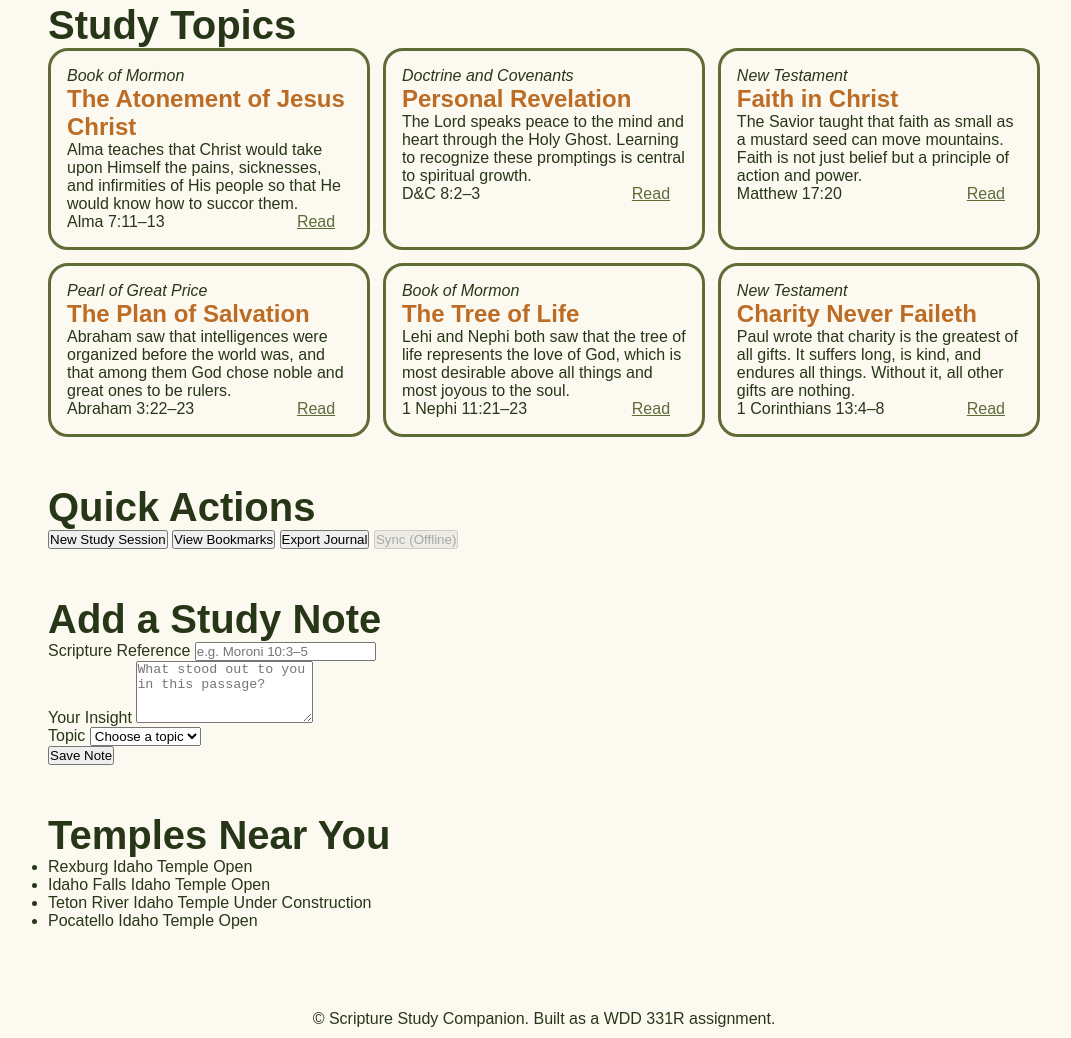
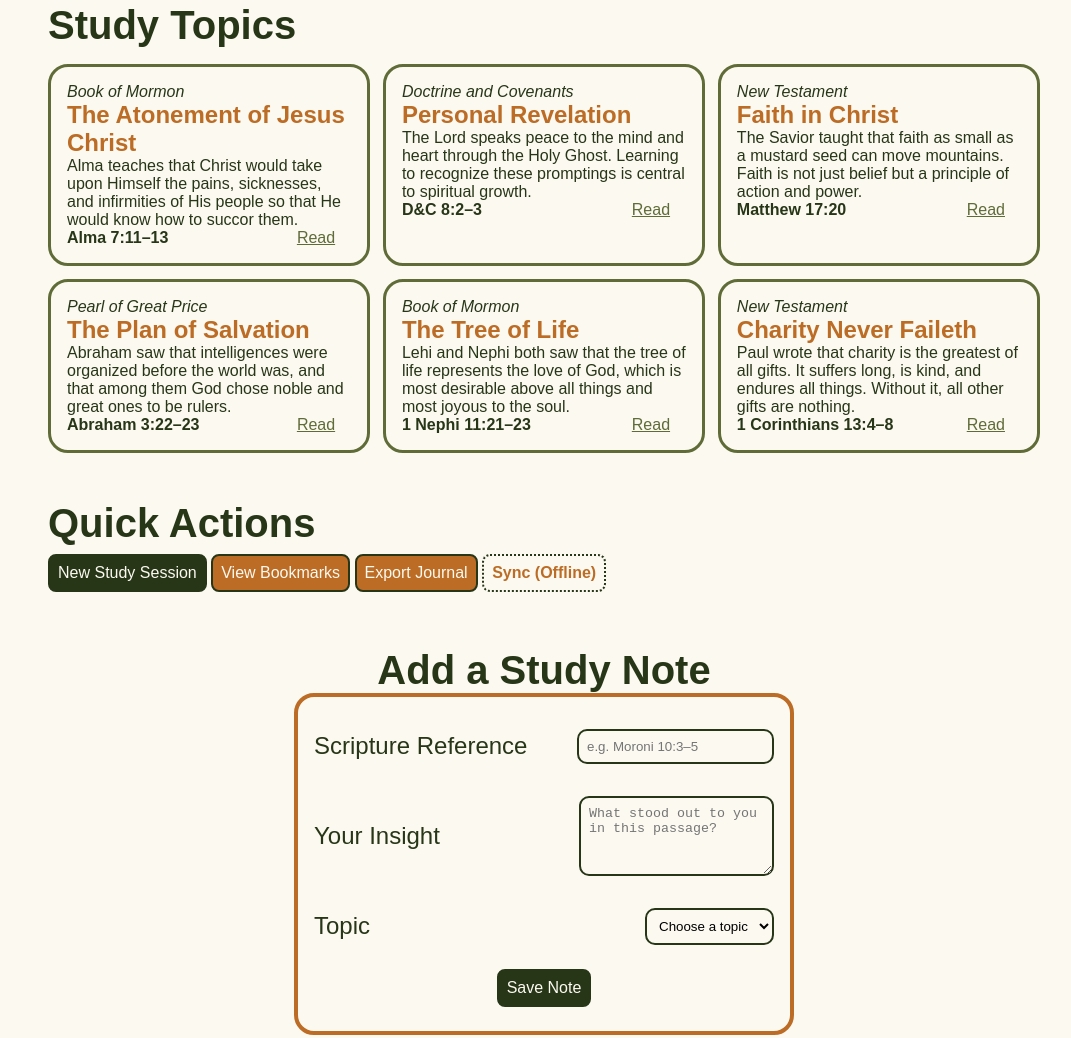
Before and after one commit to Joshwalks7/wdd331-portfolio, a plain HTML site: page unit-2/layered-components/index.html in a window 1280 px wide. Shown: the part 213-1251 px from the top of the page, without its empty margins (96-1167 px from the left). Drawn offline with Linux system fonts and the light colour scheme; a web font is replaced by a local one.

Commit message:
unit 2 finishing touches

```diff
--- a/unit-2/layered-components/css/base/elements.css
+++ b/unit-2/layered-components/css/base/elements.css
@@ -30,6 +30,10 @@ body {
       font-size: clamp(var(--font-size-md), 6vw, var(--font-size-lg));
       color: var(--color-text);
    }
+   :is(a, button, input, textarea, select):focus-visible {
+      outline: 2px solid var(--color-secondary-accent);
+      outline-offset: 2px;
+   }
    footer {
       text-align: center;
    }
--- a/unit-2/layered-components/css/components/buttons.css
+++ b/unit-2/layered-components/css/components/buttons.css
@@ -2,3 +2,25 @@
    Use native nesting for pseudo-classes and modifiers. */
 
 /* TODO: Style the button components */
+button {
+   font-size: var(--font-size-md);
+   border-radius: calc(var(--border-radius) * .4);
+   padding: var(--space-sm);
+   margin: var(--space-sm) 0;
+   &:not(:disabled) {
+      color: var(--color-bg);
+      border: var(--border);
+   }
+   &.primary {
+      background-color: var(--color-primary);
+   }
+   &.secondary {
+      background-color: var(--color-text);
+   }
+   &:disabled {
+      background-color: var(--color-bg);
+      color: var(--color-text);
+      font-weight: bold;
+      border: 2px dotted var(--color-primary);
+   }
+}
--- a/unit-2/layered-components/css/components/cards.css
+++ b/unit-2/layered-components/css/components/cards.css
@@ -2,10 +2,9 @@
    Use native nesting. Reference tokens with var(). */
 
 /* TODO: Style the card components */
-.card-group {
 .cards {
    display: grid;
-      grid-template-columns: repeat(auto-fit, minmax(250px, 1fr));
+   grid-template-columns: repeat(auto-fit, minmax(var(--card-width), 1fr));
    gap: calc(var(--space-md) * .8);
    .card {
       border: 3px solid var(--color-secondary-accent);
@@ -17,6 +16,8 @@
       .card-footer {
          display: flex;
          justify-content: space-between;
+         span {
+            font-weight: bold;
          }
       }
    }
--- a/unit-2/layered-components/css/components/forms.css
+++ b/unit-2/layered-components/css/components/forms.css
@@ -2,3 +2,23 @@
    Use native nesting. Add :focus-visible styles to all inputs. */
 
 /* TODO: Style the form components */
+form {
+   border: 4px solid var(--color-text);
+   border-radius: var(--border-radius);
+   width: min(100%, calc(var(--card-width) * 2));
+   padding: var(--space-md);
+   margin: 0 auto;
+   div {
+      display: flex;
+      justify-content: space-between;
+      align-items: center;
+      font-size: clamp(var(--font-size-md), 4vw, var(--font-size-lg));
+      :is(input, textarea, select) {
+         background-color: var(--color-bg);
+         margin: var(--space-md) 0;
+         border-radius: calc(var(--border-radius)*.5);
+         border: var(--border);
+         padding: var(--space-sm);
+      }
+   }
+}
--- a/unit-2/layered-components/css/components/nav.css
+++ b/unit-2/layered-components/css/components/nav.css
@@ -21,12 +21,17 @@ nav {
          background-color: var(--color-bg);
          border: 2px solid var(--color-secondary-accent);
       }
+      &[aria-current="page"] {
+         color: var(--color-text);
+         background-color: var(--color-bg);
+         border: 2px solid var(--color-secondary-accent);
+      }
    }
    ul {
       margin-top: var(--space-sm);
       list-style-type: none;
       display: flex;
-      gap: 6px;
+      gap: var(--space-sm);
       flex-direction: column;
       @media (min-width: 600px) {
          flex-direction: row;
--- a/unit-2/layered-components/css/components/temples.css
+++ b/unit-2/layered-components/css/components/temples.css
@@ -2,3 +2,14 @@
    Style the status badges differently based on class (.open, .construction). */
 
 /* TODO: Style the temple list */
+.temples {
+   list-style-type: "✨";
+   padding-left: var(--space-lg);
+   font-size: clamp(var(--font-size-md), 4vw, var(--font-size-lg));
+   .open {
+      font-weight: bold;
+   }
+   .construction {
+      font-style: italic;
+   }
+}
--- a/unit-2/layered-components/css/tokens/colors.css
+++ b/unit-2/layered-components/css/tokens/colors.css
@@ -6,7 +6,5 @@
     --color-bg: #fbf9f0;
     --color-primary: #283618;
     --color-text: #bc6c25;
-    /* --color-primary: #bc6c25;
-    --color-text: #283618; */
     --color-secondary-accent: #606c38;
 }
--- a/unit-2/layered-components/css/tokens/variables.css
+++ b/unit-2/layered-components/css/tokens/variables.css
@@ -14,4 +14,6 @@
     --font-size-xxl: 4rem;
     --grid-size-sm: 1fr;
     --grid-size-lg: 1fr 1fr 1fr;
+    --card-width: 250px;
+    --border: 2px solid var(--color-primary);
 }
--- a/unit-2/layered-components/css/utilities/utilities.css
+++ b/unit-2/layered-components/css/utilities/utilities.css
@@ -3,3 +3,9 @@
    by layer order without needing !important. */
 
 /* TODO: Add any utility classes you find useful */
+.center {
+   text-align: center;
+}
+.top-margin {
+   margin-top: var(--space-md);
+}
--- a/unit-2/layered-components/index.html
+++ b/unit-2/layered-components/index.html
@@ -25,7 +25,7 @@
     <main>
         <section class="card-group">
             <h2>Study Topics</h2>
-            <div class="cards">
+            <div class="cards top-margin">
                 <article class="card">
                     <div class="card-tag">Book of Mormon</div>
                     <h3>The Atonement of Jesus Christ</h3>
@@ -93,7 +93,7 @@
             </div>
         </section>
 
-        <section class="study-note">
+        <section class="study-note center">
             <h2>Add a Study Note</h2>
             <form class="note-form">
                 <div class="form-field">
```
Also changed, not shown: index.html (+5 -0 lines), README.md. Lines whose indentation alone changed are shown as unchanged.
